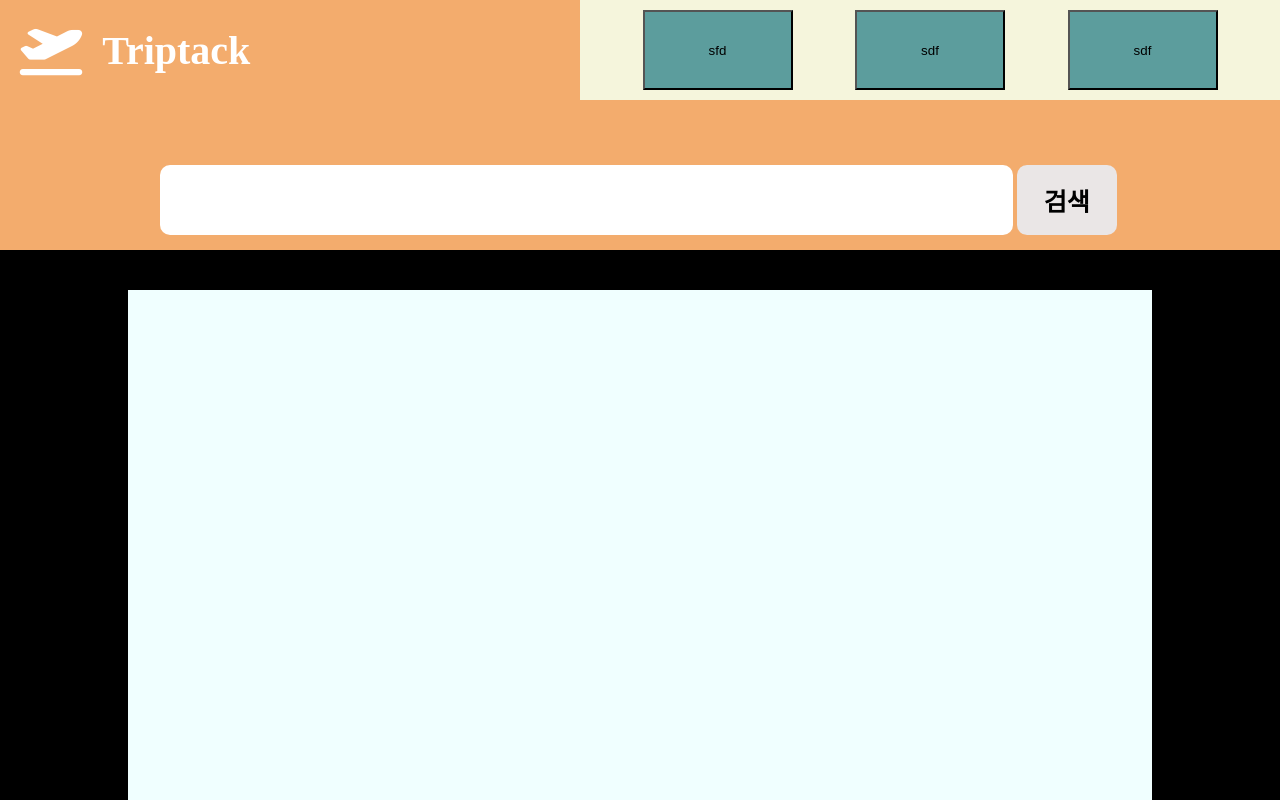
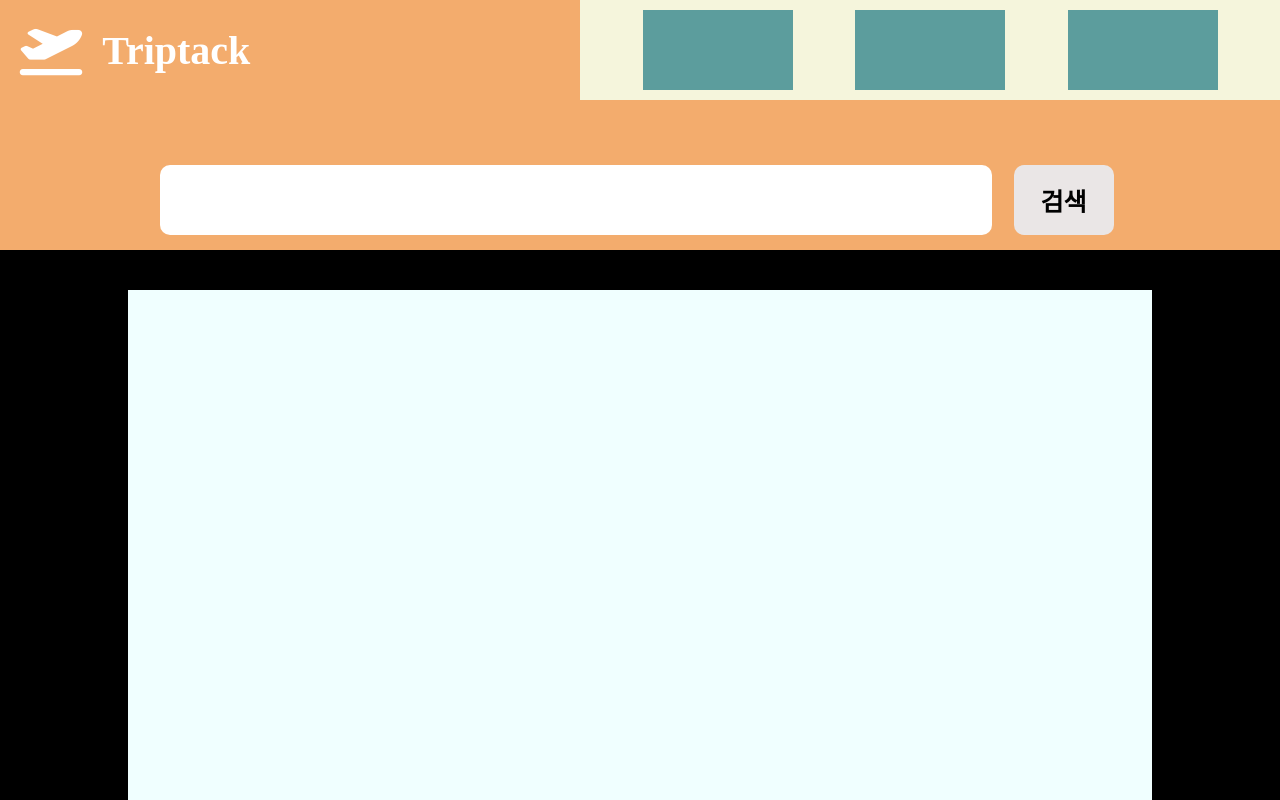
Before and after one commit to monggu1004/TravelScanner, a plain HTML site: page index.html in a window 1280 px wide. Shown: the top 800 px of the page. Drawn offline with Linux system fonts and the light colour scheme.

Commit message:
inputbox
form 수정

```diff
--- a/index.html
+++ b/index.html
@@ -19,16 +19,19 @@
             <div class="planename">Triptack</div>
           </div>
           <form class="Buttonbox">
-            <button class="buttoncover">sfd</button>
-            <button class="buttoncover">sdf</button>
-            <button class="buttoncover">sdf</button>
+            <div class="buttoncover"></div>
+            <div class="buttoncover"></div>
+            <div class="buttoncover"></div>
           </form>
         </div>
-        <div class="Fcontainer">
-          <input type="text" class="Inputtext" />
-          <div class="Inputbuttonbox">
-            <input type="submit" class="Inputbutton" value="검색" />
-          </div>
+        <div class="textbox">
+          <form action="" class="Fcontainer">
+            <input type="text" class="Inputtext" />
+          </form>
+
+          <form class="Inputbuttonbox">
+            <button type="submit" class="Inputbutton">검색</button>
+          </form>
         </div>
       </div>
     </header>
--- a/style.css
+++ b/style.css
@@ -39,6 +39,11 @@ header {
   margin-right: 20px;
   margin-left: 20px;
 }
+button {
+  background-color: black;
+  width: 30px;
+  height: 30px;
+}
 .planename {
   display: flex;
   justify-content: center;
@@ -67,8 +72,13 @@ header {
   justify-content: space-between;
   align-items: center;
 }
+.textbox {
+  display: flex;
+  width: 75vw;
+  justify-content: space-between;
+}
 .Inputtext {
-  width: 80vw;
+  width: 65vw;
   height: 70px;
   border: none;
   border-radius: 10px;
```
